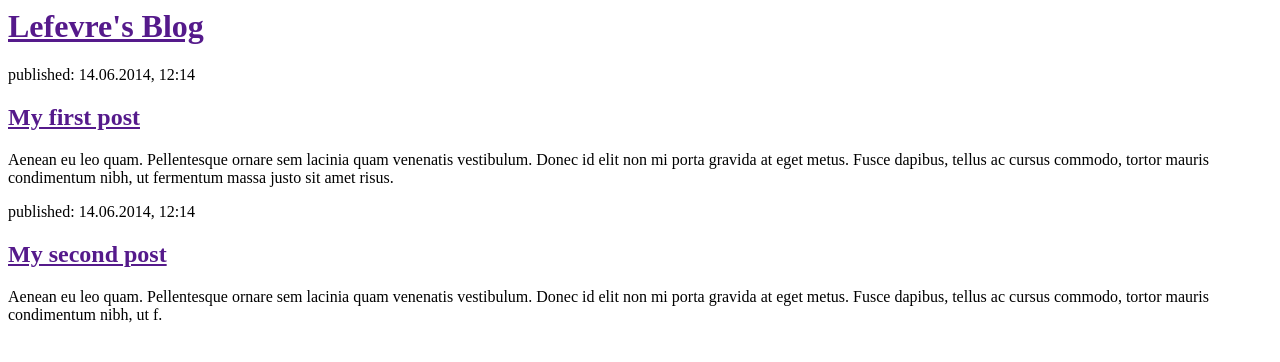
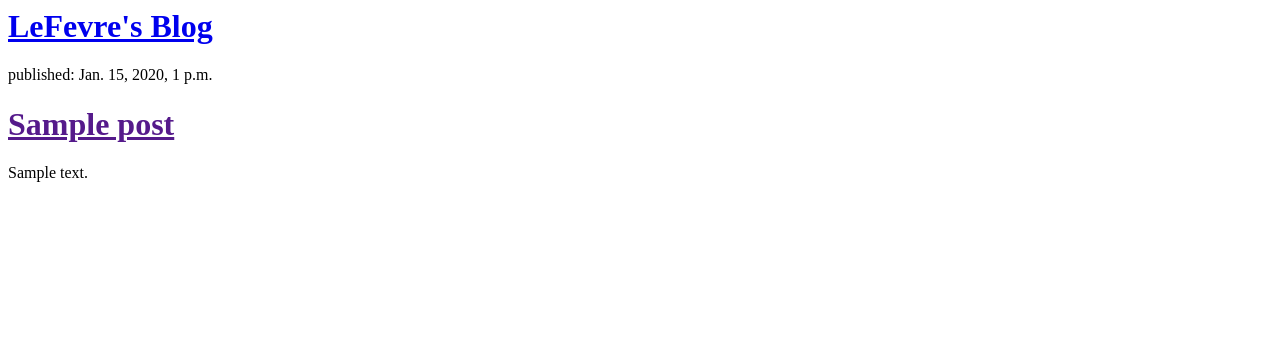
Before and after one commit to uadtest/my-first-blog, a Django app: template blogapp/templates/blogapp/post_list.html in a window 1280 px wide. Shown: the top 362 px of the page. Run offline with Django 3.2, Linux system fonts and the light colour scheme; the template is opened without the code that fills it: values that come from a table or form of the project are taken from there, others are empty; tables that the repository leaves empty hold one stand-in row (values such as "Sample post").

Commit message:
Modified templates to display posts from database.

```diff
--- a/blogapp/templates/blogapp/post_list.html
+++ b/blogapp/templates/blogapp/post_list.html
@@ -3,20 +3,17 @@
             <title>Lefevre's blog</title>
         </head>
 <body>
+
     <div>
-                <h1><a href="">Lefevre's Blog</a></h1>
+		<h1><a href="/">LeFevre's Blog</a></h1>
 	</div>
 
+	{% for post in posts %}
 	<div>
-                <p>published: 14.06.2014, 12:14</p>
-                <h2><a href="">My first post</a></h2>
-                <p>Aenean eu leo quam. Pellentesque ornare sem lacinia quam venenatis vestibulum. Donec id elit non mi porta gravida at eget metus. Fusce dapibus, tellus ac cursus commodo, tortor mauris condimentum nibh, ut fermentum massa justo sit amet risus.</p>
+    	<p>published: {{ post.published_date }}</p>
+    	<h1><a href="">{{ post.title }}</a></h1>
+    	<p>{{ post.text|linebreaksbr }}</p>
 	</div>
-
-            <div>
-                <p>published: 14.06.2014, 12:14</p>
-                <h2><a href="">My second post</a></h2>
-                <p>Aenean eu leo quam. Pellentesque ornare sem lacinia quam venenatis vestibulum. Donec id elit non mi porta gravida at eget metus. Fusce dapibus, tellus ac cursus commodo, tortor mauris condimentum nibh, ut f.</p>
-            </div>
+	{% endfor %}
     </body>
 </html>
--- a/blogapp/views.py
+++ b/blogapp/views.py
@@ -1,4 +1,7 @@
 from django.shortcuts import render
+from django.utils import timezone
+from .models import Post
 
 def post_list(request):
-    return render(request, 'blogapp/post_list.html', {})
+    posts = Post.objects.filter(published_date__lte=timezone.now()).order_by('published_date')
+    return render(request, 'blogapp/post_list.html', {'posts': posts})
```
Lines whose indentation alone changed are shown as unchanged.
